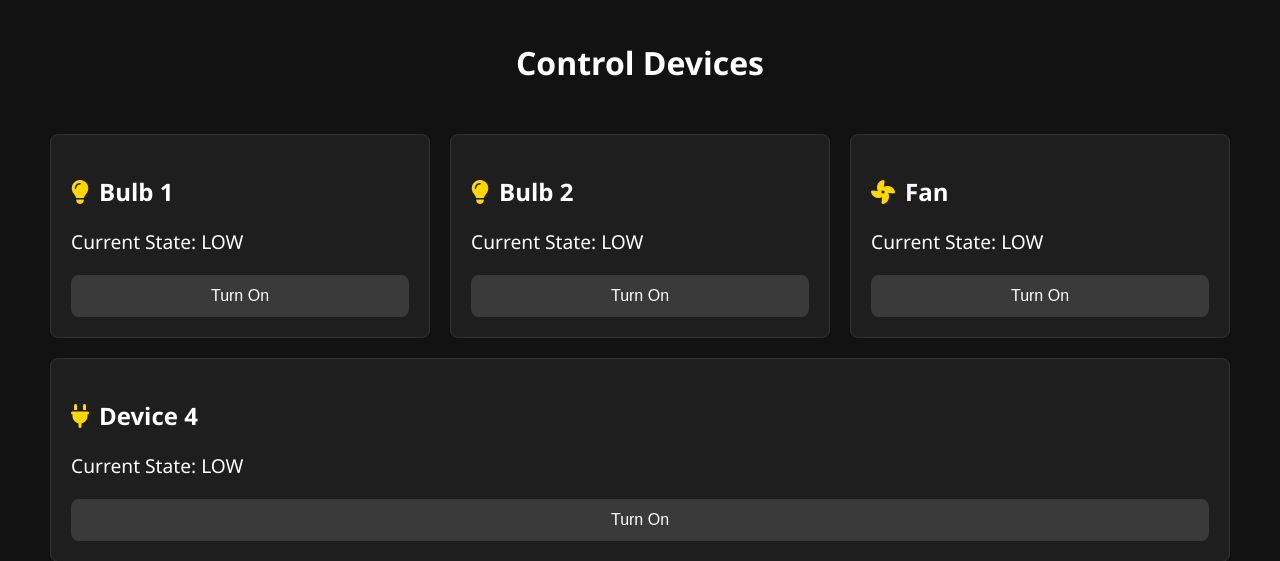
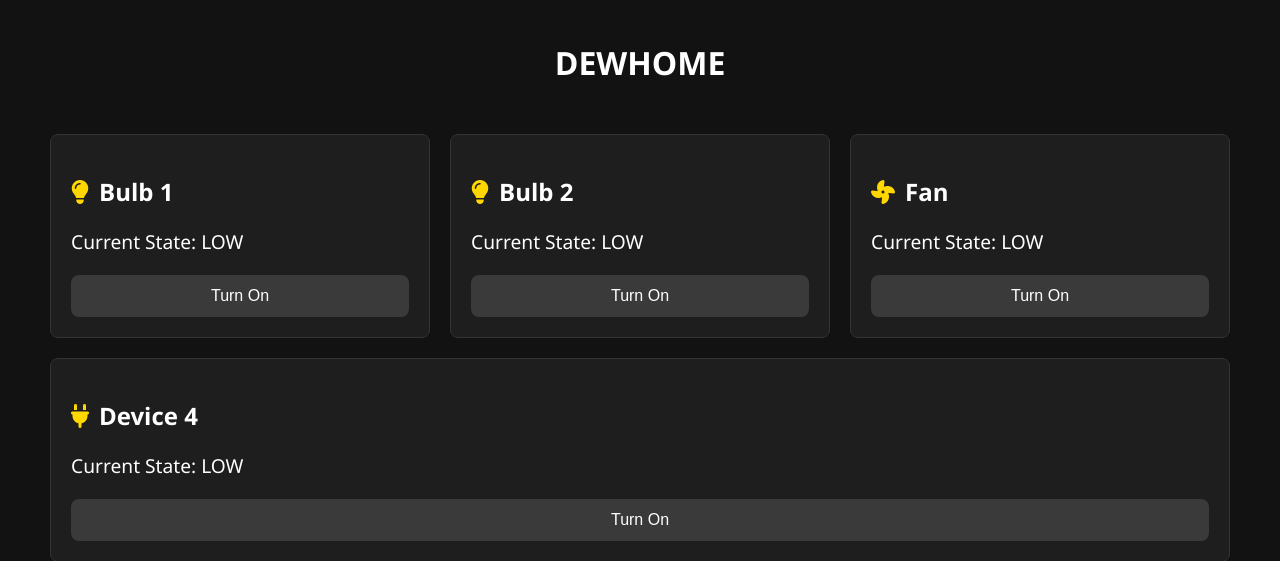
Before and after one commit to dewanshDT/DEWHOME, a Flask app: page / in a window 1280 px wide. Shown: the top 561 px of the page. Run offline with Flask 3, Linux system fonts and the light colour scheme; data comes from the database, SQL or seed files in the repository.

Commit message:
titel updated

```diff
--- a/templates/index.html
+++ b/templates/index.html
@@ -3,7 +3,7 @@
 
 <head>
     <meta charset="UTF-8">
-    <title>Device Control</title>
+    <title>DEWHOME | Controls</title>
     <!-- Viewport Meta Tag for Responsive Design -->
     <meta name="viewport" content="width=device-width, initial-scale=1.0">
     <!-- Link to CSS -->
@@ -14,7 +14,7 @@
 
 <body>
     <div class="container">
-        <h1 class="main-title">Control Devices</h1>
+        <h1 class="main-title">DEWHOME</h1>
         <div id="devices" class="device-container">
             {% for device in devices %}
             <div class="device-card">
```
